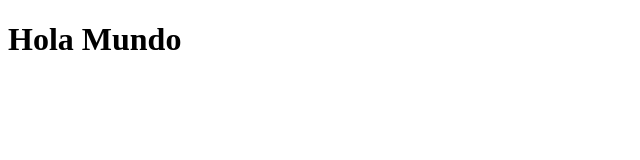
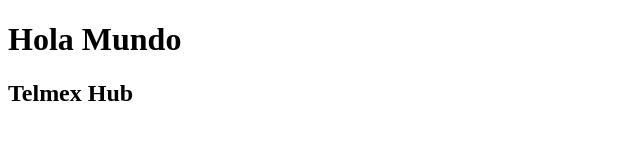
Before and after one commit to JonhyGHz/CursoGit, a plain HTML site: page index.html in a window 1280 px wide. Shown: the whole page, without its empty margins (0-640 px from the left). Drawn offline with Linux system fonts and the light colour scheme.

Commit message:
Modificando index

```diff
--- a/index.html
+++ b/index.html
@@ -6,5 +6,6 @@
   </head>
   <body>
     <h1>Hola Mundo</h1>
+    <h2>Telmex Hub</h2>
   </body>
 </html>
```
